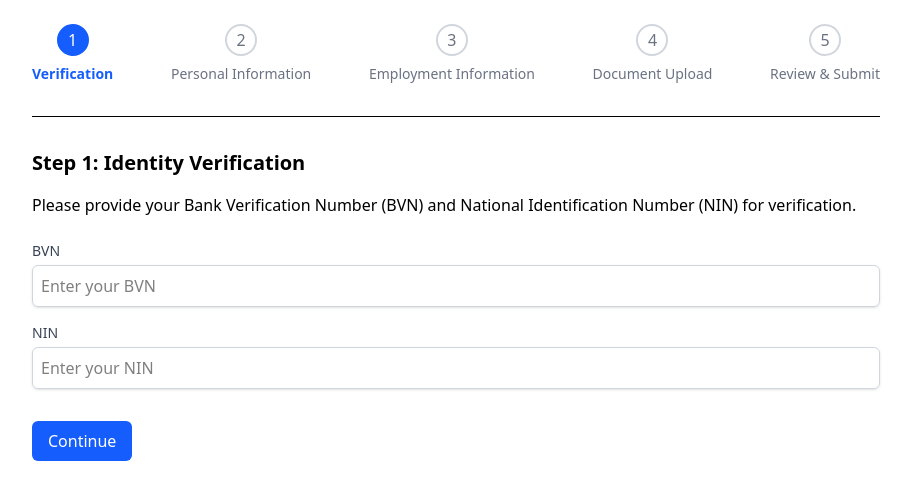
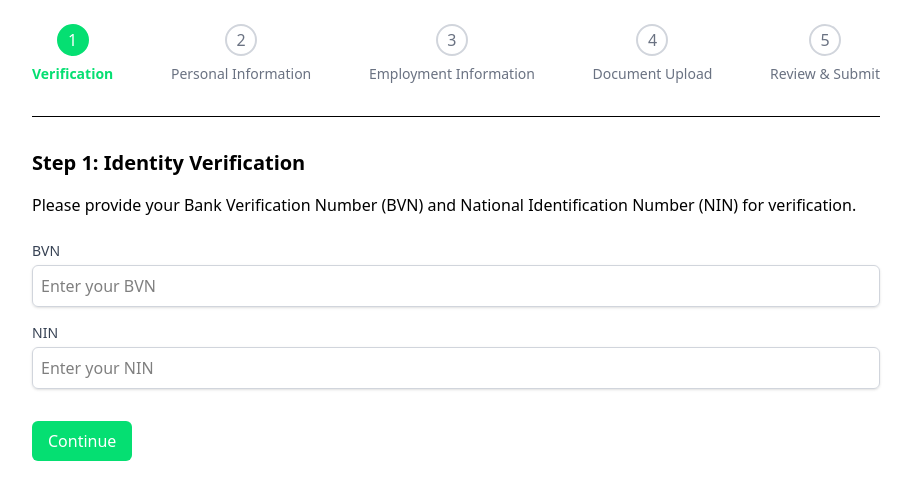
Before and after one commit to iefsafrica/ippis, a Next.js app: page / in a window 1280 px wide. Shown: the top 500 px of the page, without its empty margins (184-1095 px from the left). Built offline with nearby package versions, Linux system fonts and the light colour scheme.

Commit message:
number validation

```diff
--- a/app/page.js
+++ b/app/page.js
@@ -21,7 +21,7 @@
             <div
               className={`w-8 h-8 flex items-center justify-center rounded-full border-2 ${
                 currentStep === index + 1
-                  ? "bg-blue-600 text-white border-blue-600"
+                  ? "bg-green-400 text-white border-green-400"
                   : "bg-white text-gray-500 border-gray-300"
               }`}>
               {index + 1}
@@ -29,7 +29,7 @@
             <span
               className={`mt-2 text-sm ${
                 currentStep === index + 1
-                  ? "text-blue-600 font-semibold"
+                  ? "text-green-400 font-semibold"
                   : "text-gray-500"
               }`}>
               {step}
@@ -58,7 +58,9 @@
                 BVN
               </label>
               <input
-                type="text"
+                type="number"
+                max={11}
+                min={11}
                 id="bvn"
                 name="bvn"
                 className="mt-1 block w-full border border-gray-300 rounded-md shadow-sm p-2"
@@ -72,7 +74,9 @@
                 NIN
               </label>
               <input
-                type="text"
+                type="number"
+                max={11}
+                min={11}
                 id="nin"
                 name="nin"
                 className="mt-1 block w-full border border-gray-300 rounded-md shadow-sm p-2"
@@ -82,7 +86,7 @@
             <button
               type="button"
               onClick={() => setCurrentStep(currentStep + 1)}
-              className="mt-4 bg-blue-600 text-white px-4 py-2 rounded-md">
+              className="mt-4 bg-green-400 text-white px-4 py-2 rounded-md">
               Continue
             </button>
           </form>
```
